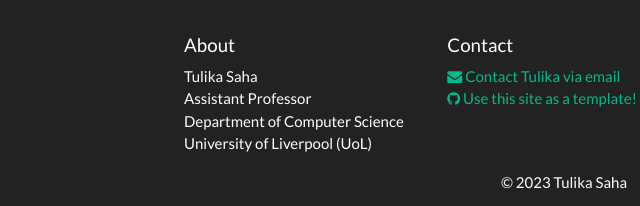
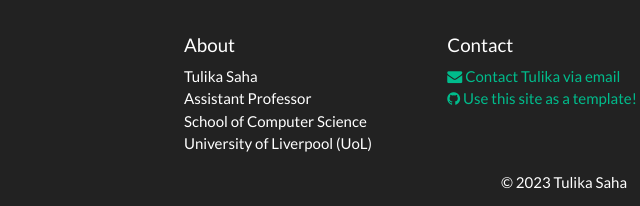
Before and after one commit to sahatulika15/sahatulika15.github.io, a plain HTML site: page Frontiers_of_Science_Meet_Aritificial_Intelligence_by_Royal_Society_2024/index.html in a window 1280 px wide. Shown: the part 868-1074 px from the top of the page, 76-716 px from the left. Drawn offline with Linux system fonts and the light colour scheme; some icons are missing.

Commit message:
Update index.html

```diff
--- a/Frontiers_of_Science_Meet_Aritificial_Intelligence_by_Royal_Society_2024/index.html
+++ b/Frontiers_of_Science_Meet_Aritificial_Intelligence_by_Royal_Society_2024/index.html
@@ -153,7 +153,7 @@ height="0" width="0" style="display:none;visibility:hidden"></iframe></noscript>
 	  <div class="row">
 		<div class="col-sm-4">
 		    <h5>About</h5>
-            <p>Tulika Saha<br/> Assistant Professor<br/> Department of Computer Science<br/> University of Liverpool (UoL)
+            <p>Tulika Saha<br/> Assistant Professor<br/> School of Computer Science<br/> University of Liverpool (UoL)
 </p>
 		</div>
 
```
